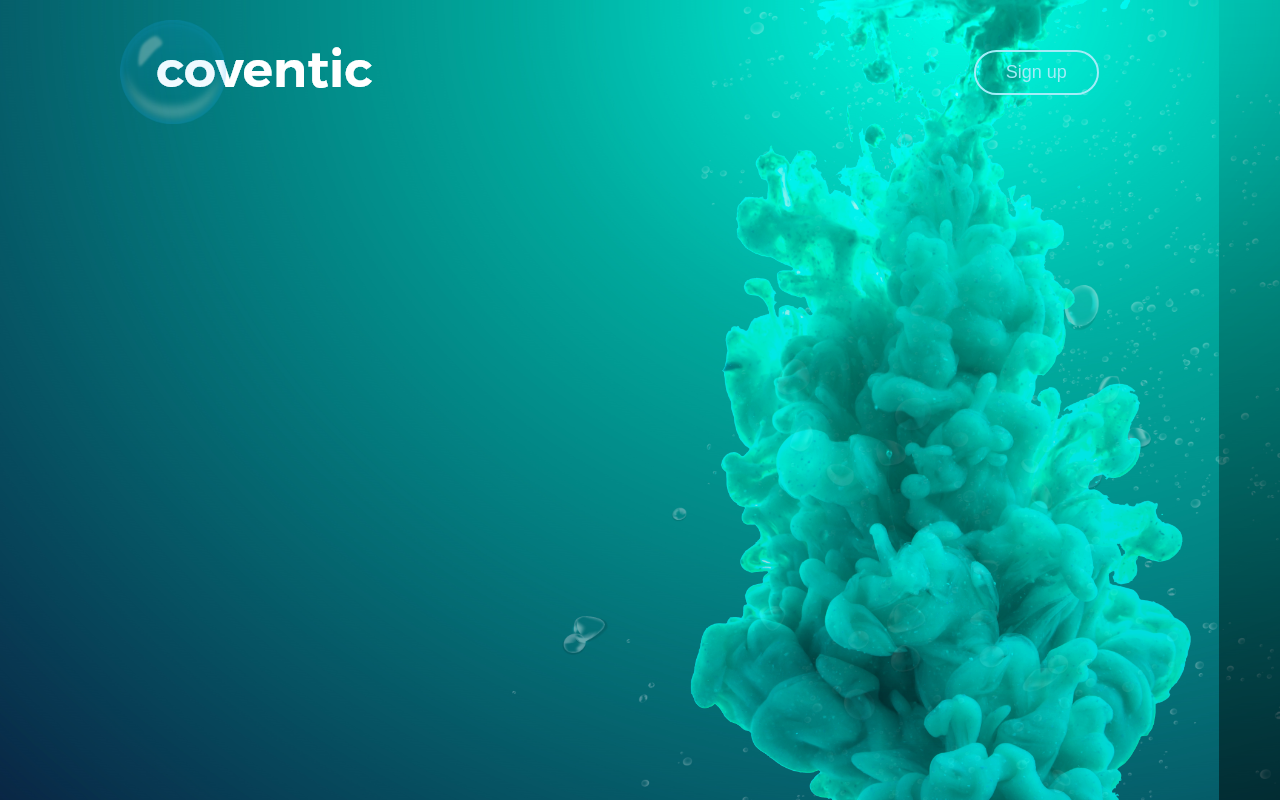
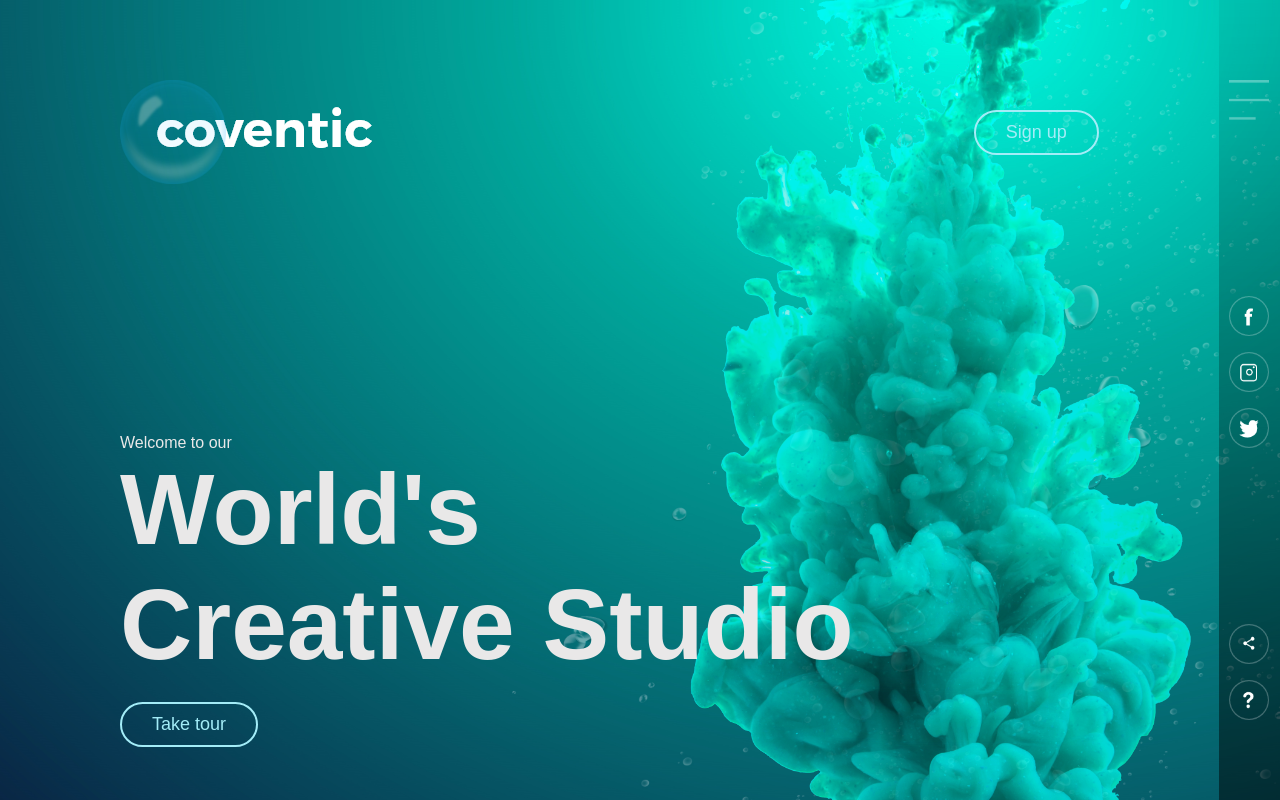
Before and after one commit to noexcript/landing-ballom-water, a React (Vite) app: page / in a window 1280 px wide. Built offline with nearby package versions, Linux system fonts and the light colour scheme.

Commit message:
feat: implementation of sidebar completly

```diff
--- a/src/App.jsx
+++ b/src/App.jsx
@@ -4,6 +4,7 @@ import MainContent from "./components/main-content";
 import MainContentMain from "./components/main-content-main";
 import Navbar from "./components/navbar";
 import Sidebar from "./components/sidebar";
+import Hero from "./components/hero";
 
 function App() {
   return (
@@ -12,6 +13,7 @@ function App() {
       <MainContent>
         <MainContentMain>
           <Navbar />
+          <Hero />
         </MainContentMain>
         <Sidebar />
       </MainContent>
--- /dev/null
+++ b/src/components/hero/index.jsx
@@ -0,0 +1,18 @@
+import React from "react";
+import Button from "../button";
+import "./styles.css";
+
+function Hero() {
+  return (
+    <div className="hero">
+      <p className="hero-welcome">Welcome to our</p>
+      <h4 className="hero-title">
+        World's <br />
+        Creative Studio
+      </h4>
+      <Button text="Take tour" />
+    </div>
+  );
+}
+
+export default Hero;
--- /dev/null
+++ b/src/components/hero/styles.css
@@ -0,0 +1,16 @@
+.hero {
+    width: 100%;
+    display: flex;
+    flex-direction: column;
+    .hero-welcome{
+        color: #e9e8e8;
+
+    }
+    .hero-title{
+        font-size: 100px;
+        color: #e9e8e8;
+    }
+    .button{
+        margin-top: 20px;
+    }
+}
--- a/src/components/main-content-main/styles.css
+++ b/src/components/main-content-main/styles.css
@@ -4,5 +4,5 @@
     flex-direction: column;
     gap: 250px;
     margin: 0px 120px;
-    margin-top: 20px;
+    margin-top: 80px;
 }
--- a/src/components/main-content/index.jsx
+++ b/src/components/main-content/index.jsx
@@ -1,4 +1,3 @@
-import MainContentMain from "../main-content-main";
 import "./styles.css";
 import React from "react";
 
--- a/src/components/sidebar/index.jsx
+++ b/src/components/sidebar/index.jsx
@@ -1,7 +1,29 @@
 import React from "react";
 import "./styles.css";
+import fb from "../../assets/fb.png";
+import tw from "../../assets/tw.png";
+import ig from "../../assets/ig.png";
+import info from "../../assets/info.png";
+import share from "../../assets/share.png";
+import hamburger from "../../assets/menu.png";
+
 function Sidebar() {
-  return <div className="sidebar"></div>;
+  return (
+    <div className="sidebar">
+      <div className="hamburger">
+        <img src={hamburger} alt="logo-hamburger" />
+      </div>
+      <div className="links-social">
+        <img className="link-social" src={fb} alt="logo-fb" />
+        <img className="link-social" src={ig} alt="logo-ig" />
+        <img className="link-social" src={tw} alt="logo-tw" />
+      </div>
+      <div className="links-share">
+        <img className="link-share" src={share} alt="logo-share" />
+        <img className="link-share" src={info} alt="logo-info" />
+      </div>
+    </div>
+  );
 }
 
 export default Sidebar;
--- a/src/components/sidebar/styles.css
+++ b/src/components/sidebar/styles.css
@@ -1,6 +1,39 @@
 .sidebar {
-    background-image: linear-gradient(to top, rgba(0,0,0,.5), rgba(0, 0, 0, 0.034));
+    background-image: linear-gradient(to top, rgba(0, 0, 0, .5), rgba(0, 0, 0, 0.034));
     display: flex;
+    flex-direction: column;
+    align-items: center;
+    justify-content: space-between;
     height: 100vh;
     width: 80px;
+    padding-top: 80px;
+    padding-bottom: 80px;
+
+    img {
+        width: 40px;
+        height: 40px;
+        cursor: pointer;
+        transition: all .4s ease-in-out;
+
+        &:hover {
+            scale: 1.1;
+        }
+    }
+
+    .hamburger {
+        width: 100%;
+        display: flex;
+        align-items: center;
+        justify-content: center;
+    }
+
+    .links-social,
+    .links-share {
+        width: 100%;
+        display: flex;
+        flex-direction: column;
+        align-items: center;
+        gap: 16px
+    }
+
 }
--- a/src/index.css
+++ b/src/index.css
@@ -7,7 +7,7 @@
   padding: 0;
   margin: 0;
   box-sizing: border-box;
-
+  font-family: sans-serif;
   html {
     width: 100vw;
     height: 100vh;
```
Also changed, not shown: src/components/background/index.jsx (line endings or trailing spaces).
